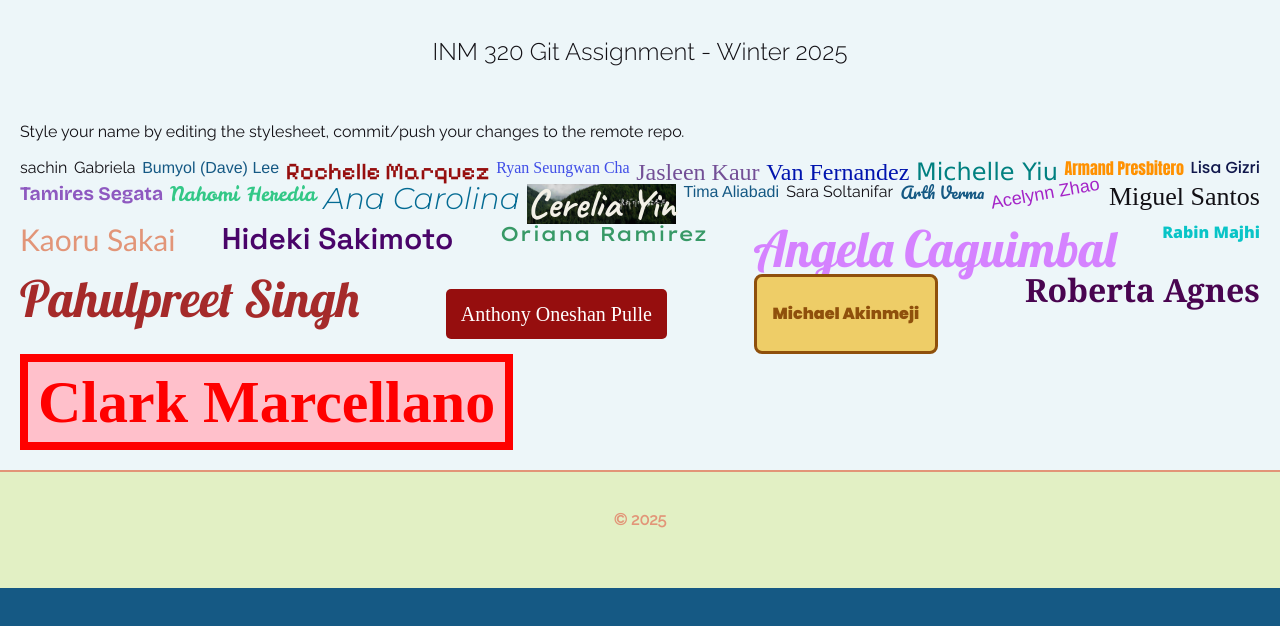
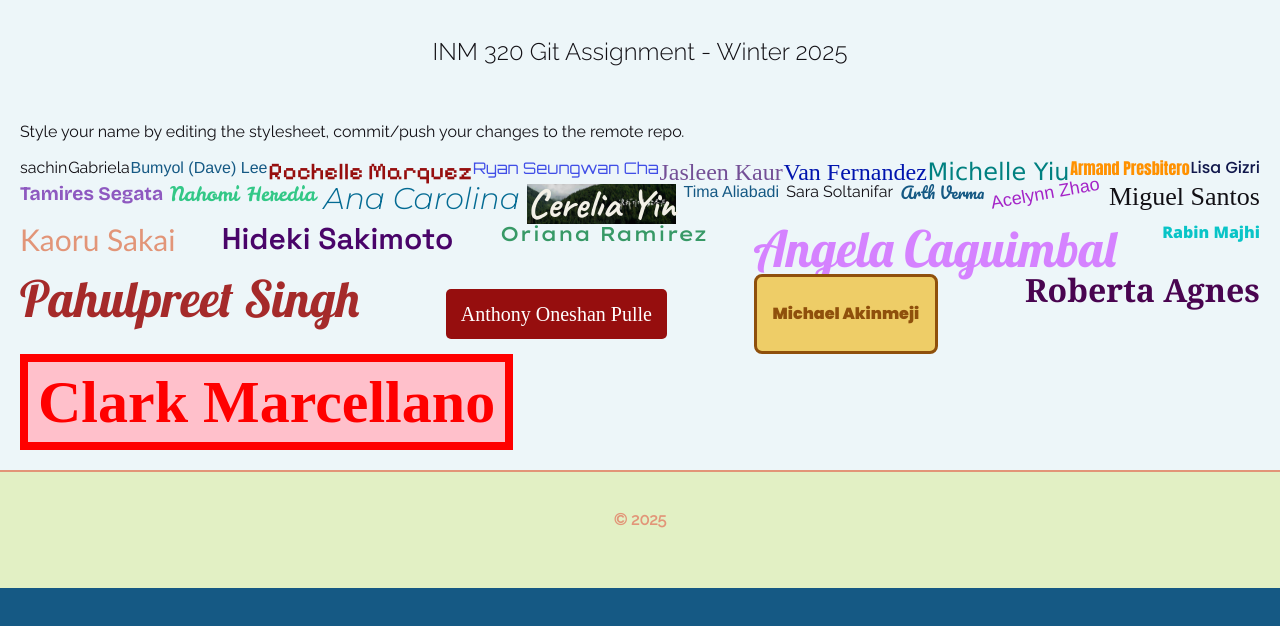
Before and after one commit to mainnnamdi/INM320-assignment-2025, a website: page public/index.html in a window 1280 px wide. Drawn offline with nearby package versions, Linux system fonts and the light colour scheme; a web font is replaced by a local one.

Commit message:
Ryan Seungwan Cha

```diff
--- a/public/assets/css/style.css
+++ b/public/assets/css/style.css
@@ -16,6 +16,8 @@
 @import url('https://fonts.googleapis.com/css2?family=Space+Grotesk:wght@300..700&display=swap');
 @import url('https://fonts.googleapis.com/css2?family=Lexend+Giga:wght@100..900&display=swap');
 @import url('https://fonts.googleapis.com/css2?family=Open+Sans:ital,wght@0,300..800;1,300..800&display=swap');
+@import url('https://fonts.googleapis.com/css2?family=Orbitron:wght@400..900&display=swap');
+
 body {
     background: #155984;
     color: #121015;
```
